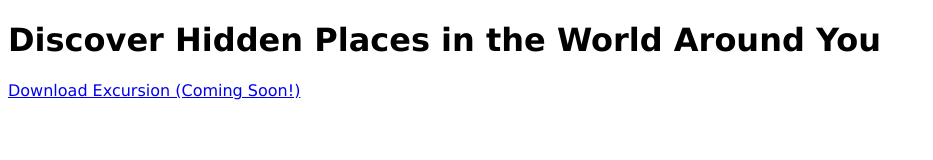
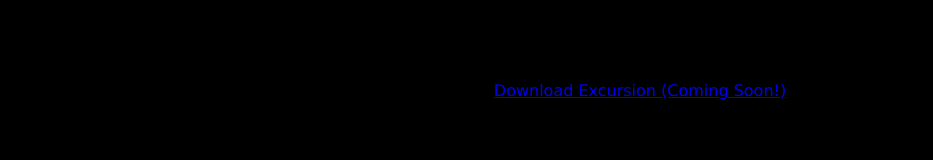
Before and after one commit to jbawlin/excursion, a plain HTML site: page index.html in a window 1280 px wide. Shown: the whole page, without its empty margins (0-933 px from the left). Drawn offline with Linux system fonts and the light colour scheme.

Commit message:
basic styling

```diff
--- a/resources/css/style.css
+++ b/resources/css/style.css
@@ -1,5 +1,5 @@
 body {
-    background-color: black
+    background-color: #000;
     text-align: center;
     font-family: Verdana, Geneva, Tahoma, sans-serif;
 }
```
